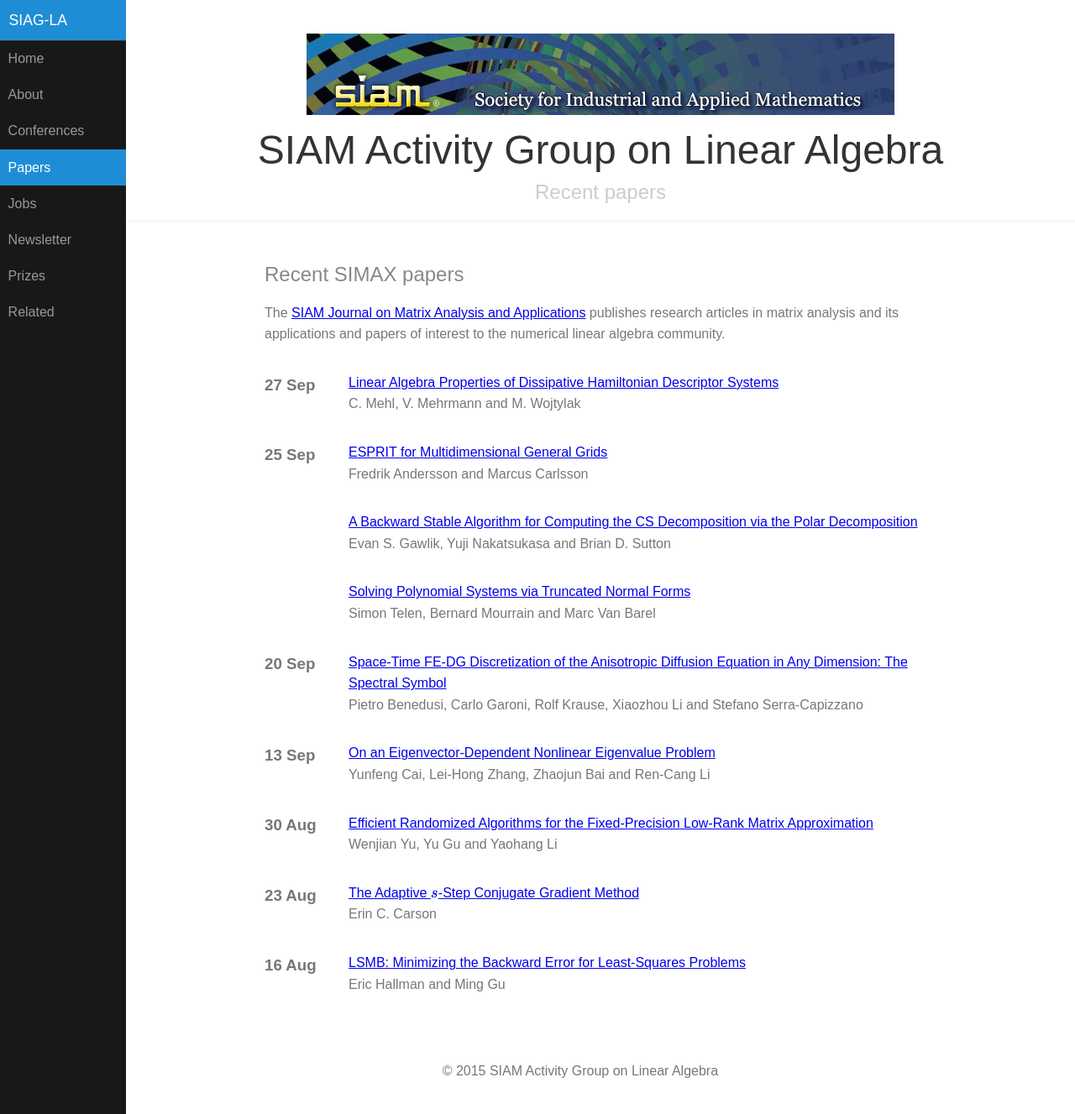
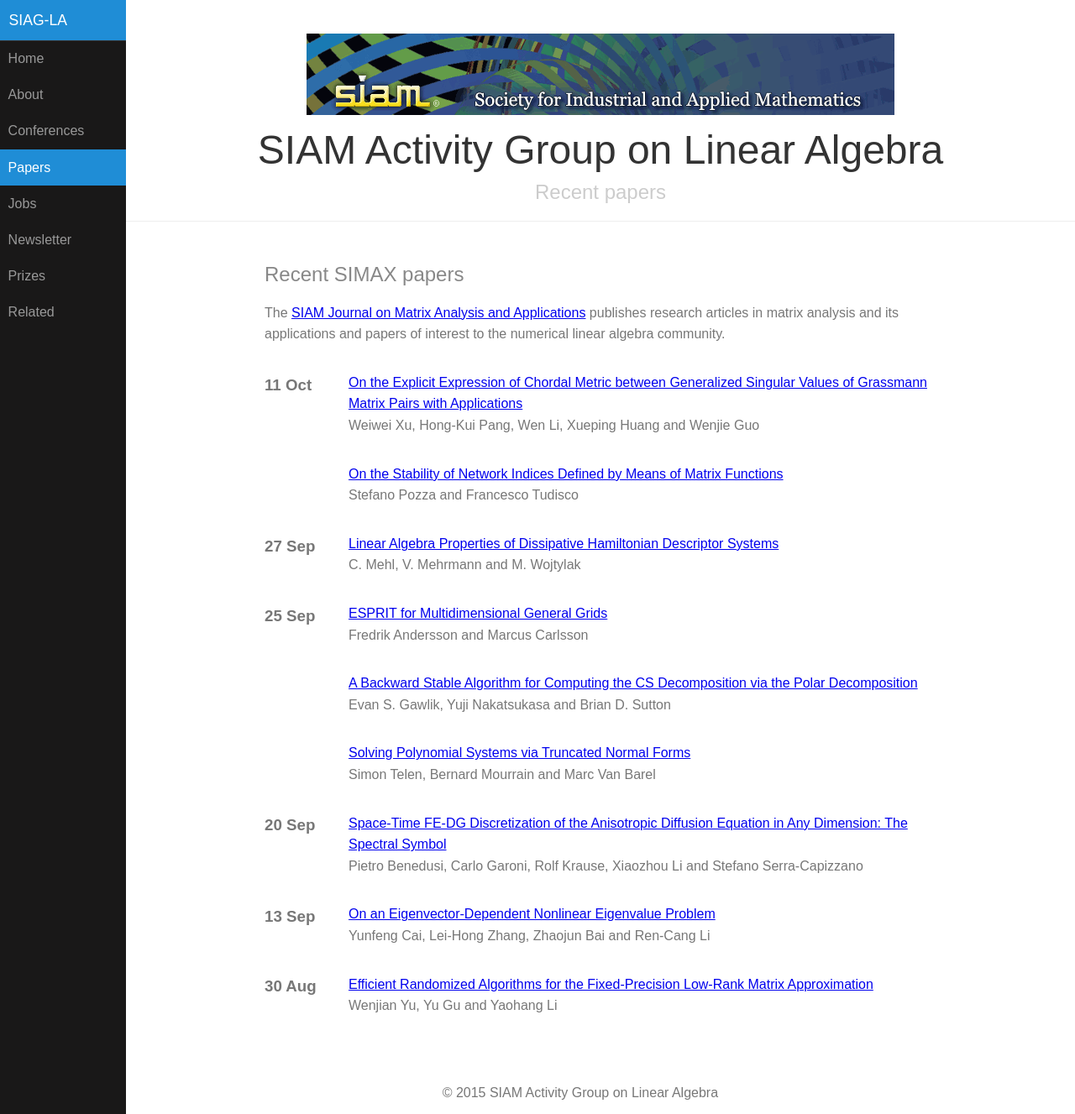
Before and after one commit to dbindel/siagla, a Jekyll site: the page built from simax.html, in a window 1280 px wide and 1327 px high. Shown: the whole window at 84% size. Built offline with Jekyll 4.4.1, drawn with Linux system fonts in a browser that asks for light colours; formulas are drawn with MathJax 3.

Commit message:
Automated updates to simax.yml

```diff
--- a/_data/simax.yml
+++ b/_data/simax.yml
@@ -3101,3 +3101,20 @@
   pp_start: '1489'
   title: Linear Algebra Properties of Dissipative Hamiltonian Descriptor Systems
   volume: '39'
+- authors: Stefano Pozza and Francesco Tudisco
+  date: '2018-10-11T07:00:00Z'
+  doi: doi:10.1137/17M1133920
+  link: https://epubs.siam.org/doi/abs/10.1137/17M1133920?ai=s7&mi=3ezuvv&af=R
+  pp_end: '1546'
+  pp_start: '1521'
+  title: On the Stability of Network Indices Defined by Means of Matrix Functions
+  volume: '39'
+- authors: Weiwei Xu, Hong-Kui Pang, Wen Li, Xueping Huang and Wenjie Guo
+  date: '2018-10-11T07:00:00Z'
+  doi: doi:10.1137/17M1140510
+  link: https://epubs.siam.org/doi/abs/10.1137/17M1140510?ai=s7&mi=3ezuvv&af=R
+  pp_end: '1563'
+  pp_start: '1547'
+  title: On the Explicit Expression of Chordal Metric between Generalized Singular
+    Values of Grassmann Matrix Pairs with Applications
+  volume: '39'
```
